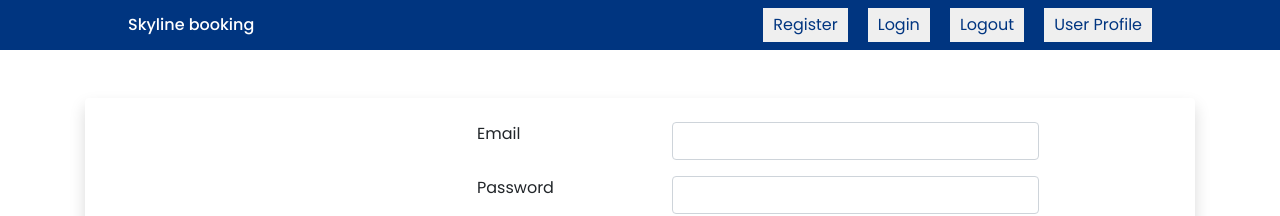
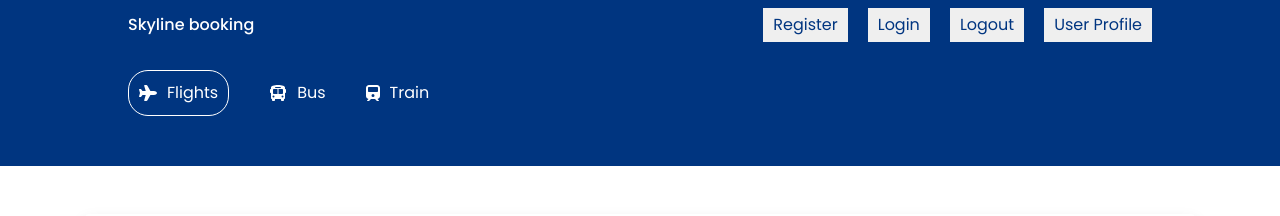
Before and after one commit to ruchita-oza/Booking-Portal, a React (Create React App) app in the folder client/: page /authPage in a window 1280 px wide. Shown: the top 216 px of the page. Built offline with nearby package versions, Linux system fonts and the light colour scheme.

Commit message:
frontside-errors

```diff
--- a/client/src/components/header/Header.jsx
+++ b/client/src/components/header/Header.jsx
@@ -36,7 +36,7 @@ const Header = ({type}) => {
   return (
       <div className="header">
         <div className={type === "list" ? "headerContainer listMode" : "headerContainer"}>
-          <div className="headerList">
+          {/* <div className="headerList">
             <div className="headerListItem active">
               <FontAwesomeIcon icon={faPlane}/>
               <span>Flights</span>
@@ -49,7 +49,7 @@ const Header = ({type}) => {
               <FontAwesomeIcon icon={faTrain}/>
               <span>Train</span>
             </div>
-          </div>
+          </div>      */}
           { type !== "list" && (
             <>
               <h1 className="headerTitle">
--- a/client/src/components/navbar/Navbar.jsx
+++ b/client/src/components/navbar/Navbar.jsx
@@ -1,8 +1,17 @@
-import "./navbar.css"
-import React from 'react';
+import "./navbar.css";
+import React from "react";
+import {
+  faPlane,
+  faBus,
+  faTrain,
+  faCalendarDays,
+  faPerson,
+} from "@fortawesome/free-solid-svg-icons";
+import { FontAwesomeIcon } from "@fortawesome/react-fontawesome";
 
 const Navbar = () => {
   return (
+    <div>
       <div className="navbar">
         <div className="navContainer">
           <span className="logo">Skyline booking</span>
@@ -14,7 +23,26 @@ const Navbar = () => {
           </div>
         </div>
       </div>
-  )
-}
+      <div className="header">
+        <div className="headerContainer listMode">
+          <div className="headerList">
+            <div className="headerListItem active">
+              <FontAwesomeIcon icon={faPlane} />
+              <span>Flights</span>
+            </div>
+            <div className="headerListItem">
+              <FontAwesomeIcon icon={faBus} />
+              <span>Bus</span>
+            </div>
+            <div className="headerListItem">
+              <FontAwesomeIcon icon={faTrain} />
+              <span>Train</span>
+            </div>
+          </div>
+        </div>
+      </div>
+    </div>
+  );
+};
 
-export default Navbar
+export default Navbar;
```
Also changed, not shown: client/src/App.js (+8 -9 lines). Lines whose indentation alone changed are shown as unchanged.
